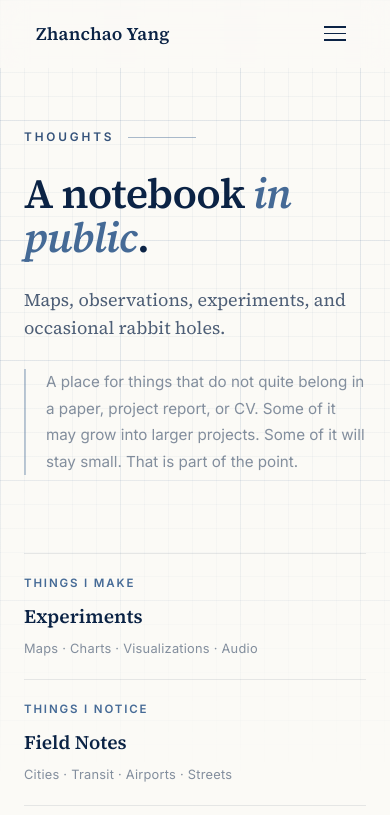
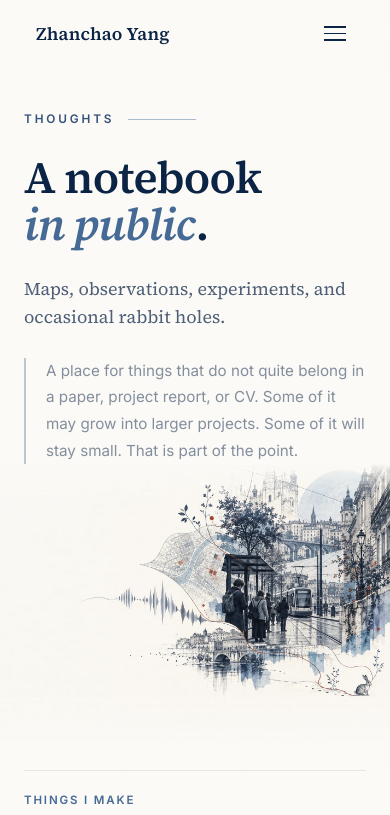
Before and after one commit to zyang91/zyang91.github.io, a website: page pages/blog.html in a window 390 px wide. Shown: the top 815 px of the page. Drawn offline with Linux system fonts and the light colour scheme.

Commit message:
Blend Thoughts hero with bespoke editorial notebook artwork

```diff
--- a/css/thoughts.css
+++ b/css/thoughts.css
@@ -70,10 +70,42 @@ body.thoughts-page .footer-links a::after {
 
 /* ══ Hero ═════════════════════════════════════════════════ */
 .th-hero {
-	padding: 176px 0 68px;
+    padding: 150px 0 100px;
+    min-height: 760px;
+    display: flex;
+    align-items: center;
+    overflow: hidden;
+    isolation: isolate;
+    background: var(--paper);
+}
+.th-hero-art {
+    position: absolute;
+    inset: 0 0 0 auto;
+    width: 78%;
+    z-index: -1;
+    pointer-events: none;
+    mask-image: linear-gradient(90deg, transparent, #000 24%), linear-gradient(#000 78%, transparent);
+    mask-composite: intersect;
+}
+.th-hero-art img {
+    width: 100%;
+    height: 100%;
+    display: block;
+    object-fit: cover;
+    object-position: right center;
+    mix-blend-mode: multiply;
+}
+.th-hero-inner { width: 100%; }
+.th-hero-inner::before {
+    content: '';
+    position: absolute;
+    inset: 0;
+    z-index: -1;
+    pointer-events: none;
+    background: linear-gradient(90deg, var(--paper) 0%, var(--paper) 30%, rgba(251, 250, 246, 0.94) 38%, rgba(251, 250, 246, 0) 61%);
 }
 .th-hero-inner > * {
-	max-width: 900px;
+	max-width: 460px;
 }
 .th-eyebrow {
 	font-size: 0.74rem;
@@ -646,3 +678,32 @@ body.thoughts-page .footer-links a::after {
 		padding-left: 0;
 	}
 }
+
+/* Let the notebook artwork flow below the copy on smaller screens. */
+@media (max-width: 980px) {
+    .th-hero {
+        display: flex;
+        flex-direction: column;
+        align-items: stretch;
+        padding: 126px 0 0;
+        min-height: 0;
+    }
+    .th-hero-inner { order: 0; }
+    .th-hero-inner > * { max-width: 560px; }
+    .th-hero-inner::before { display: none; }
+    .th-hero-art {
+        position: relative;
+        order: 1;
+        width: 100%;
+        height: clamp(280px, 60vw, 540px);
+        margin-top: -20px;
+        mask-image: linear-gradient(180deg, transparent, #000 12%, #000 82%, transparent);
+        mask-composite: add;
+    }
+    .th-hero-art img { object-fit: contain; object-position: right center; }
+}
+@media (max-width: 540px) {
+    .th-hero { padding-top: 110px; }
+    .th-hero-art { width: 130%; margin-left: -30%; margin-top: 0; }
+    .th-hero h1 { font-size: clamp(2.8rem, 11vw, 3.6rem); }
+}
--- a/pages/blog.html
+++ b/pages/blog.html
@@ -53,9 +53,12 @@
 
 		<!-- ══ Hero ══ -->
 		<section class="th-hero">
+            <div class="th-hero-art" aria-hidden="true">
+                <img src="../assets/thoughts/public-notebook.webp" alt="" width="1536" height="1024" fetchpriority="high" />
+            </div>
 			<div class="container th-hero-inner">
 				<p class="th-eyebrow reveal in-view">Thoughts</p>
-				<h1 class="reveal in-view">A notebook <em>in public</em>.</h1>
+				<h1 class="reveal in-view">A notebook<br /><em>in public</em>.</h1>
 				<p class="th-hero-lead reveal in-view reveal-d1">
 					Maps, observations, experiments, and occasional rabbit holes.
 				</p>
```
Also changed, not shown: assets/thoughts/public-notebook.webp (added).
